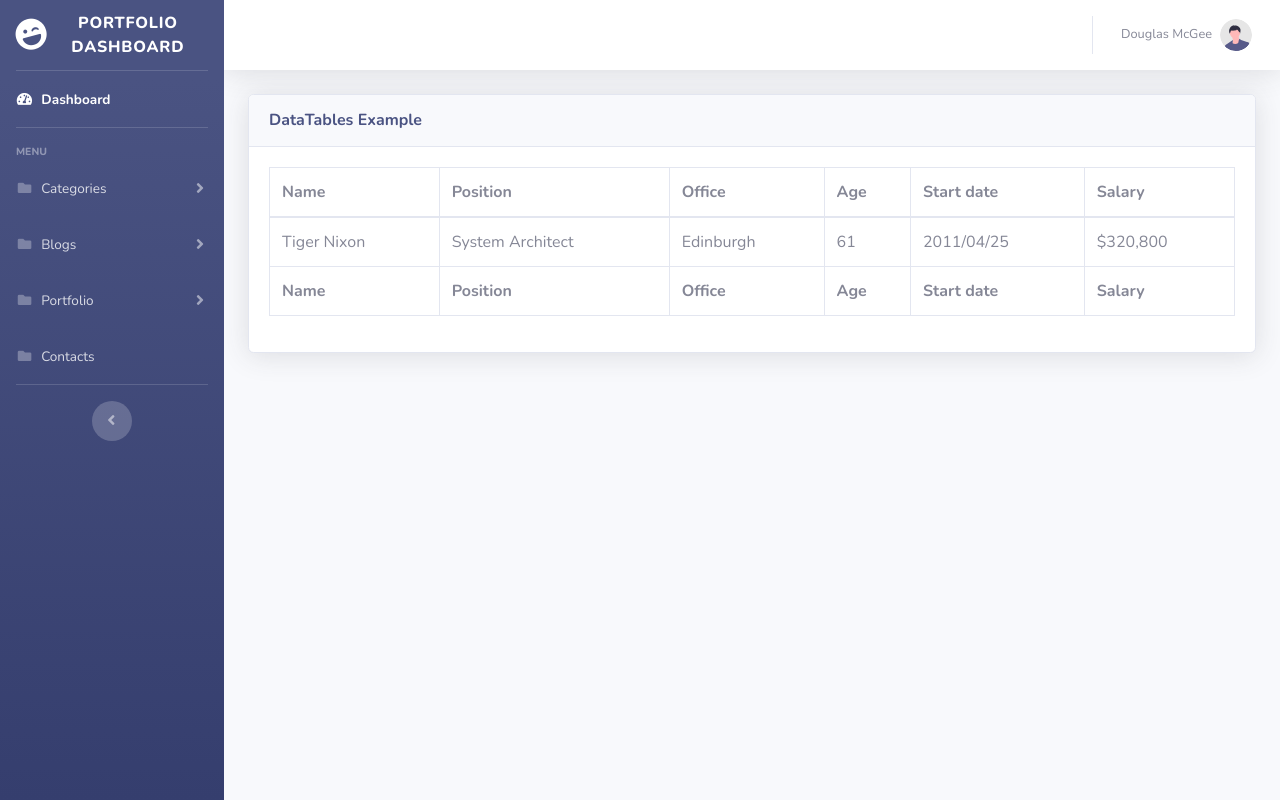
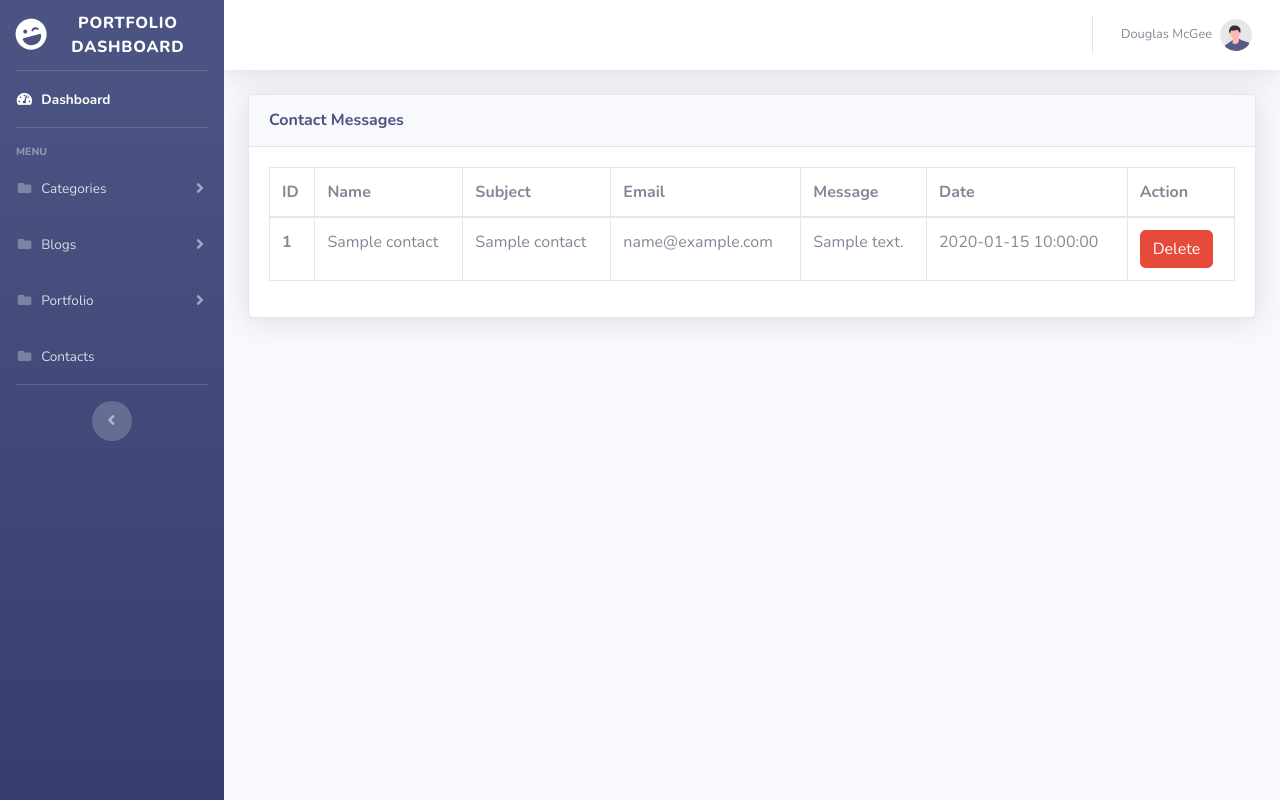
Before and after one commit to ATTACHMRNT-SORIT/portfolio-project, a PHP site: page /backend/contact/index.php in a window 1280 px wide. Run offline with PHP 8.4, Linux system fonts and the light colour scheme; tables that the repository leaves empty or names only in its code hold one stand-in row (values such as "Sample post").

Commit message:
fetch contact messages

```diff
--- a/backend/contact/index.php
+++ b/backend/contact/index.php
@@ -3,57 +3,65 @@
 <div id="wrapper">
     <!-- Sidebar -->
     <?php include "../inc/sidebar.php"; ?>
-
     <!-- End of Sidebar -->
-
     <!-- Content Wrapper -->
     <div id="content-wrapper" class="d-flex flex-column">
         <!-- Main Content -->
         <div id="content">
             <!-- Topbar -->
-
-
             <?php include "../inc/header.php"; ?>
 
             <!-- End of Topbar -->
             <div class="container-fluid">
                 <div class="card shadow mb-4">
                     <div class="card-header py-3">
-                            <h6 class="m-0 font-weight-bold text-primary">DataTables Example</h6>
+                        <h6 class="m-0 font-weight-bold text-primary">Contact Messages</h6>
                     </div>
+                    <?php
+                    $db = mysqli_connect("localhost", "root", "", "portfolio");
+                    $query = " SELECT * from contacts ";
+                    $result = mysqli_query($db, $query);
+
+                    ?>
+
                     <div class="card-body">
                         <div class="table-responsive">
                             <table class="table table-bordered" id="dataTable" width="100%" cellspacing="0">
                                 <thead>
                                     <tr>
+                                        <th>ID</th>
                                         <th>Name</th>
-                                            <th>Position</th>
-                                            <th>Office</th>
-                                            <th>Age</th>
-                                            <th>Start date</th>
-                                            <th>Salary</th>
+                                        <th>Subject</th>
+                                        <th>Email</th>
+                                        <th>Message</th>
+                                        <th>Date</th>
+                                        <th>Action</th>
                                     </tr>
                                 </thead>
-                                    <tfoot>
+
+                                <tbody>
+                                    <?php
+                                    if ($result->num_rows > 0) {
+                                        while ($row = $result->fetch_assoc()) {
+                                    ?>
+
                                             <tr>
-                                            <th>Name</th>
-                                            <th>Position</th>
-                                            <th>Office</th>
-                                            <th>Age</th>
-                                            <th>Start date</th>
-                                            <th>Salary</th>
+                                                <th scope="row"><?php echo $row['id']; ?></th>
+
+                                                <td><?php echo $row['name']; ?></td>
+                                                <td><?php echo $row['subject']; ?></td>
+                                                <td><?php echo $row['email']; ?></td>
+                                                <td><?php echo $row['message']; ?></td>
+                                                <td><?php echo $row['date']; ?></td>
+
+
+                                                <td>
+                                                    <a href="delete.php?id=<?php echo $row['id'] ?>" class="btn btn-danger">Delete</a>
+                                                </td>
                                             </tr>
-                                    </tfoot>
-                                    <tbody>
-                                        <tr>
-                                            <td>Tiger Nixon</td>
-                                            <td>System Architect</td>
-                                            <td>Edinburgh</td>
-                                            <td>61</td>
-                                            <td>2011/04/25</td>
-                                            <td>$320,800</td>
-                                        </tr>
-
+                                    <?php }
+                                    }
+                                    ?>
                                 </tbody>
                             </table>
                         </div>
```
Also changed, not shown: backend/contact/delete.php (added, +15 -0 lines). Lines whose indentation alone changed are shown as unchanged.
